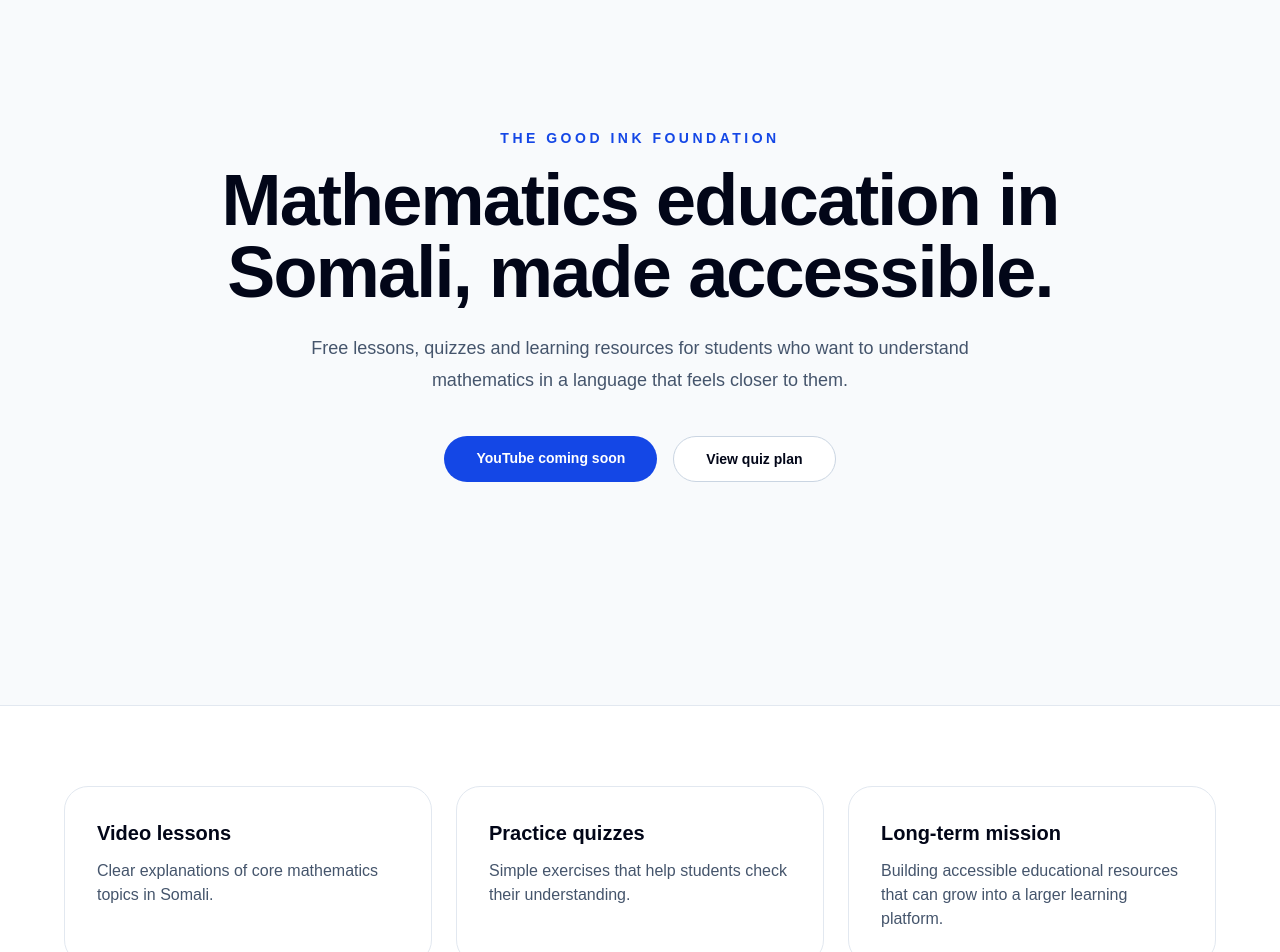
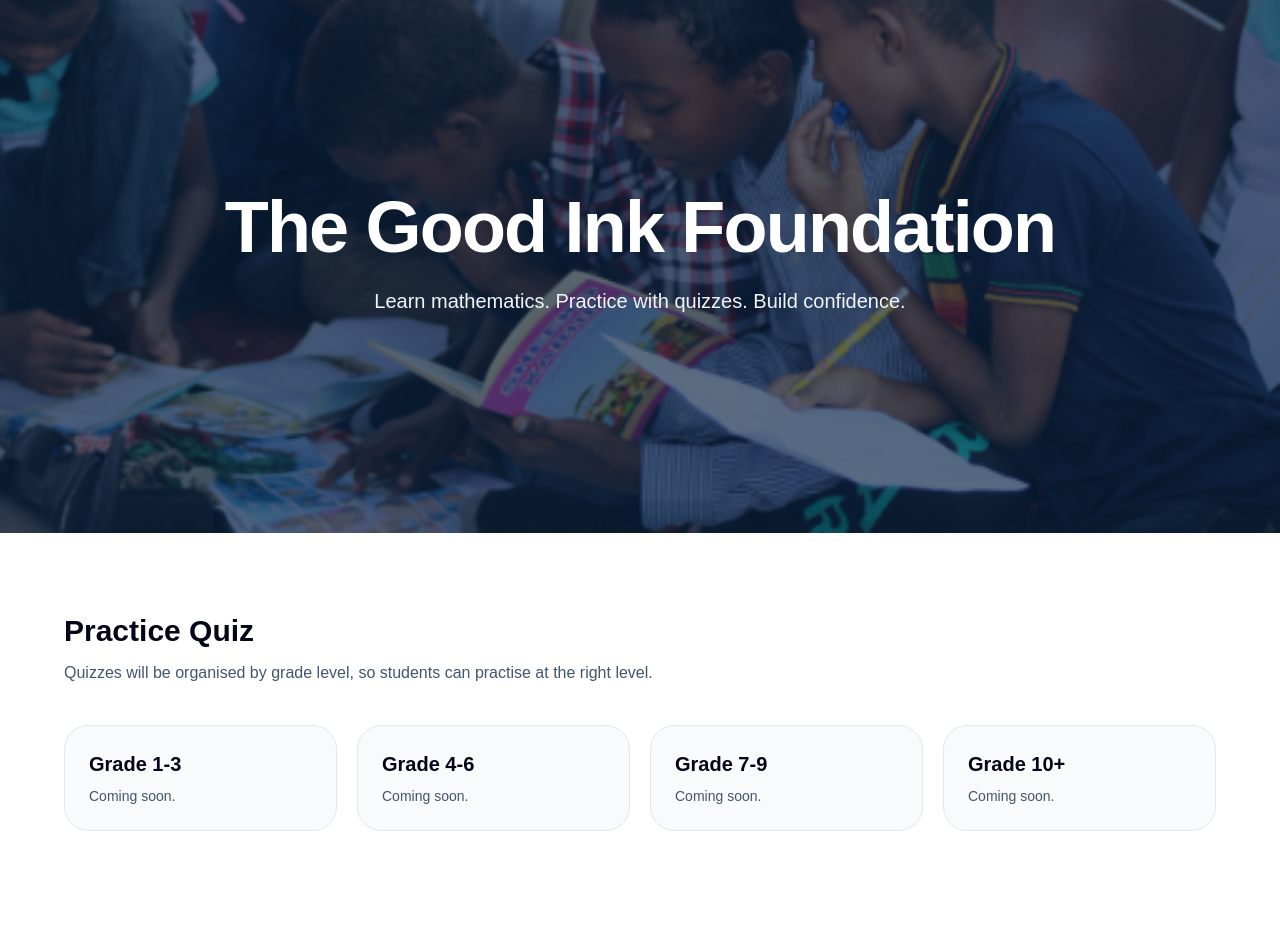
Before and after one commit to TheGoodinkfoundation/thegoodink, a Next.js app: page / in a window 1280 px wide. Shown: the part 95-1047 px from the top of the page. After the commit the page ends 1006 px from the top, so only its background shows below. Built offline with nearby package versions, Linux system fonts and the light colour scheme.

Commit message:
Add homepage and about page

```diff
--- a/app/page.tsx
+++ b/app/page.tsx
@@ -1,59 +1,58 @@
+import Link from "next/link";
+
 export default function Home() {
   return (
-    <main className="min-h-screen bg-slate-50 text-slate-950">
-      <section className="mx-auto flex min-h-screen max-w-6xl flex-col items-center justify-center px-6 text-center">
-        <p className="mb-4 text-sm font-semibold uppercase tracking-[0.25em] text-blue-700">
-          The Good Ink Foundation
-        </p>
+    <main className="min-h-screen bg-white text-slate-950">
+      <header className="bg-[#071f3f] px-6 py-5 text-white">
+        <nav className="mx-auto flex max-w-6xl items-center justify-between">
+          <Link href="/" className="text-lg font-semibold">
+            The Good Ink Foundation
+          </Link>
 
-        <h1 className="max-w-4xl text-5xl font-bold tracking-tight sm:text-7xl">
-          Mathematics education in Somali, made accessible.
-        </h1>
+          <div className="flex gap-6 text-sm">
+            <a href="#practice">Practice Quiz</a>
+            <Link href="/ku-saabsan">Ku saabsan</Link>
+          </div>
+        </nav>
+      </header>
 
-        <p className="mt-6 max-w-2xl text-lg leading-8 text-slate-600">
-          Free lessons, quizzes and learning resources for students who want to
-          understand mathematics in a language that feels closer to them.
-        </p>
+      <section
+        className="relative flex min-h-[70vh] items-center justify-center bg-cover bg-center px-6 text-center"
+        style={{ backgroundImage: "url('/students.png')" }}
+      >
+        <div className="absolute inset-0 bg-[#071f3f]/65" />
 
-        <div className="mt-10 flex flex-col gap-4 sm:flex-row">
-          <a
-            href="#"
-            className="rounded-full bg-blue-700 px-8 py-3 text-sm font-semibold text-white hover:bg-blue-800"
-          >
-            YouTube coming soon
-          </a>
+        <div className="relative z-10 max-w-4xl">
+          <h1 className="text-5xl font-bold tracking-tight text-white sm:text-7xl">
+            The Good Ink Foundation
+          </h1>
 
-          <a
-            href="#quiz"
-            className="rounded-full border border-slate-300 bg-white px-8 py-3 text-sm font-semibold hover:bg-slate-100"
-          >
-            View quiz plan
-          </a>
+          <p className="mt-6 text-xl text-slate-100">
+            Learn mathematics. Practice with quizzes. Build confidence.
+          </p>
         </div>
       </section>
 
-      <section id="quiz" className="border-t border-slate-200 bg-white px-6 py-20">
-        <div className="mx-auto grid max-w-6xl gap-6 sm:grid-cols-3">
-          <div className="rounded-3xl border border-slate-200 p-8">
-            <h2 className="text-xl font-bold">Video lessons</h2>
-            <p className="mt-3 text-slate-600">
-              Clear explanations of core mathematics topics in Somali.
-            </p>
-          </div>
+      <section id="practice" className="px-6 py-20">
+        <div className="mx-auto max-w-6xl">
+          <h2 className="text-3xl font-bold">Practice Quiz</h2>
+          <p className="mt-3 max-w-2xl text-slate-600">
+            Quizzes will be organised by grade level, so students can practise at
+            the right level.
+          </p>
 
-          <div className="rounded-3xl border border-slate-200 p-8">
-            <h2 className="text-xl font-bold">Practice quizzes</h2>
-            <p className="mt-3 text-slate-600">
-              Simple exercises that help students check their understanding.
-            </p>
-          </div>
-
-          <div className="rounded-3xl border border-slate-200 p-8">
-            <h2 className="text-xl font-bold">Long-term mission</h2>
-            <p className="mt-3 text-slate-600">
-              Building accessible educational resources that can grow into a
-              larger learning platform.
-            </p>
+          <div className="mt-10 grid gap-5 sm:grid-cols-2 lg:grid-cols-4">
+            {["Grade 1-3", "Grade 4-6", "Grade 7-9", "Grade 10+"].map((grade) => (
+              <div
+                key={grade}
+                className="rounded-3xl border border-slate-200 bg-slate-50 p-6"
+              >
+                <h3 className="text-xl font-semibold">{grade}</h3>
+                <p className="mt-2 text-sm text-slate-600">
+                  Coming soon.
+                </p>
+              </div>
+            ))}
           </div>
         </div>
       </section>
```
